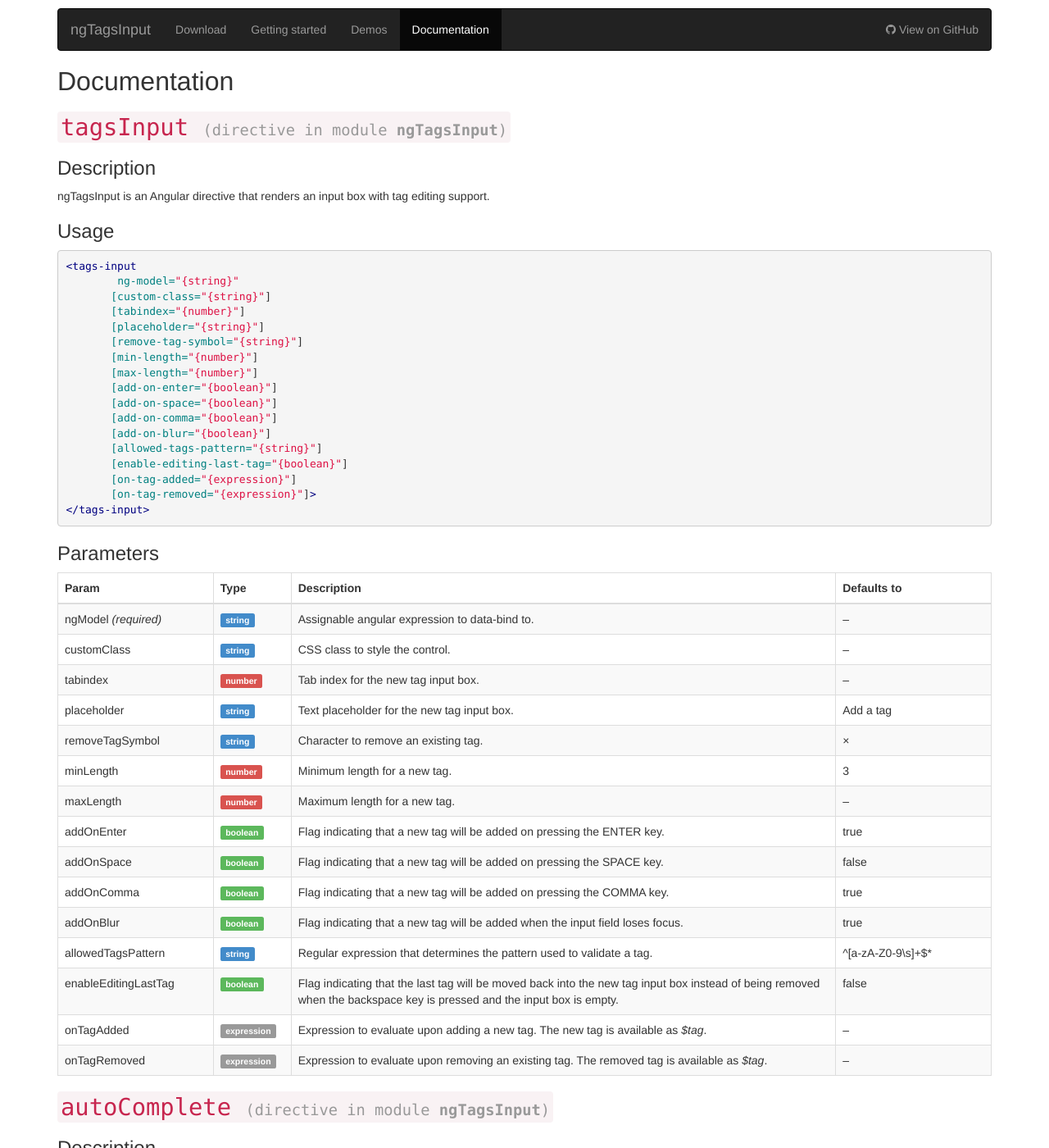
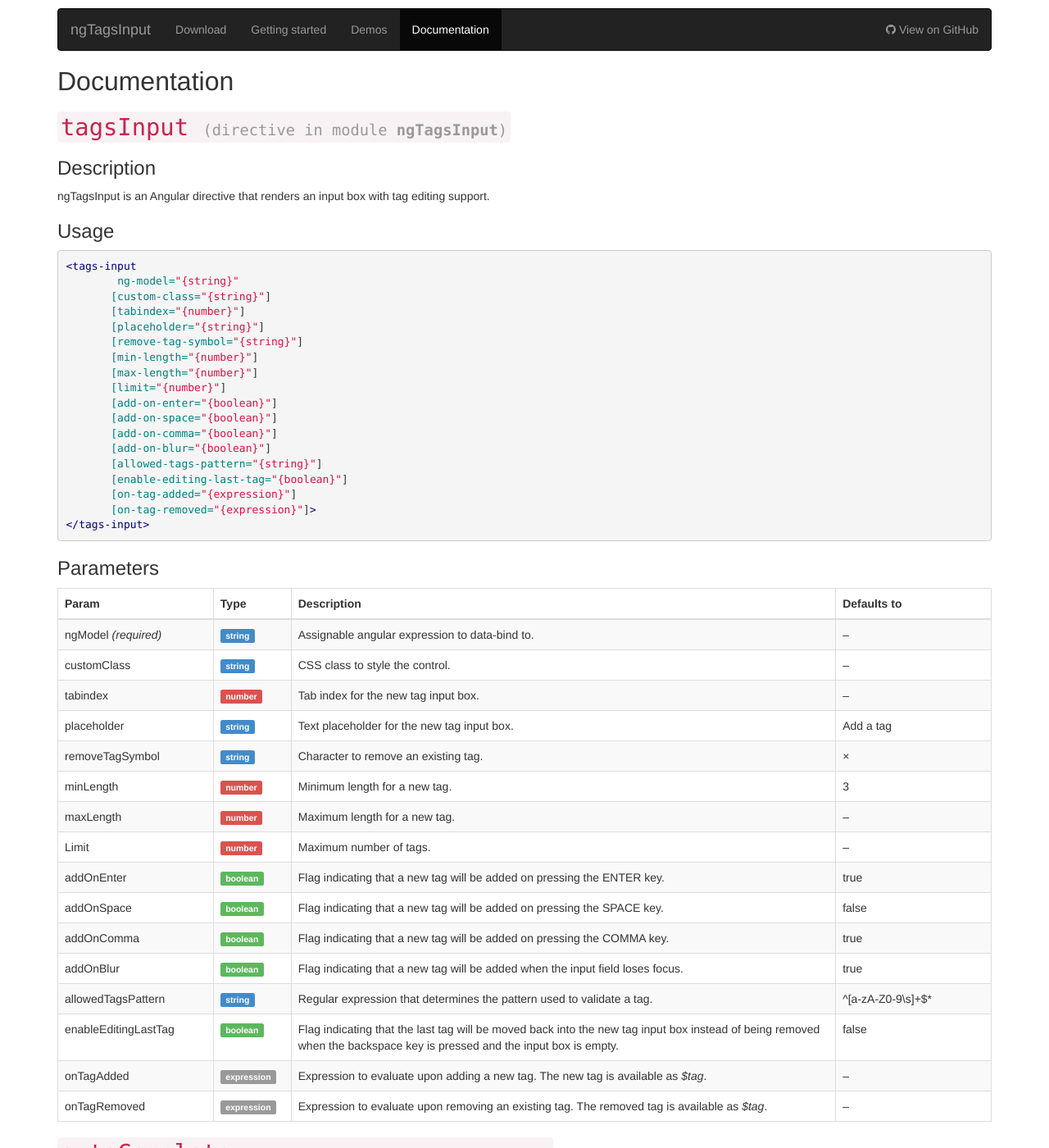
Before and after one commit to mbenford/ngTagsInput, a Jekyll site: the page built from documentation.html, in a window 1280 px wide and 1400 px high. Shown: the whole window at 82% size. Built offline with Jekyll 4.4.1, drawn with Linux system fonts in a browser that asks for light colours; nearby versions of some CDN libraries; Markdown is read by kramdown in place of the engine named in the settings.

Commit message:
docs(tagsInput) Added limit setting

```diff
--- a/documentation.html
+++ b/documentation.html
@@ -24,6 +24,7 @@ priority: 0.50
        [remove-tag-symbol="{string}"]
        [min-length="{number}"]
        [max-length="{number}"]
+       [limit="{number}"]
        [add-on-enter="{boolean}"]
        [add-on-space="{boolean}"]
        [add-on-comma="{boolean}"]
@@ -88,6 +89,12 @@ priority: 0.50
             <td><span class="label type-number">number</span></td>
             <td>Maximum length for a new tag.</td>
             <td>&ndash;</td>
+          </tr>
+          <tr>
+              <td>Limit</td>
+              <td><span class="label type-number">number</span></td>
+              <td>Maximum number of tags.</td>
+              <td>&ndash;</td>
           </tr>
           <tr>
             <td>addOnEnter</td>
```
